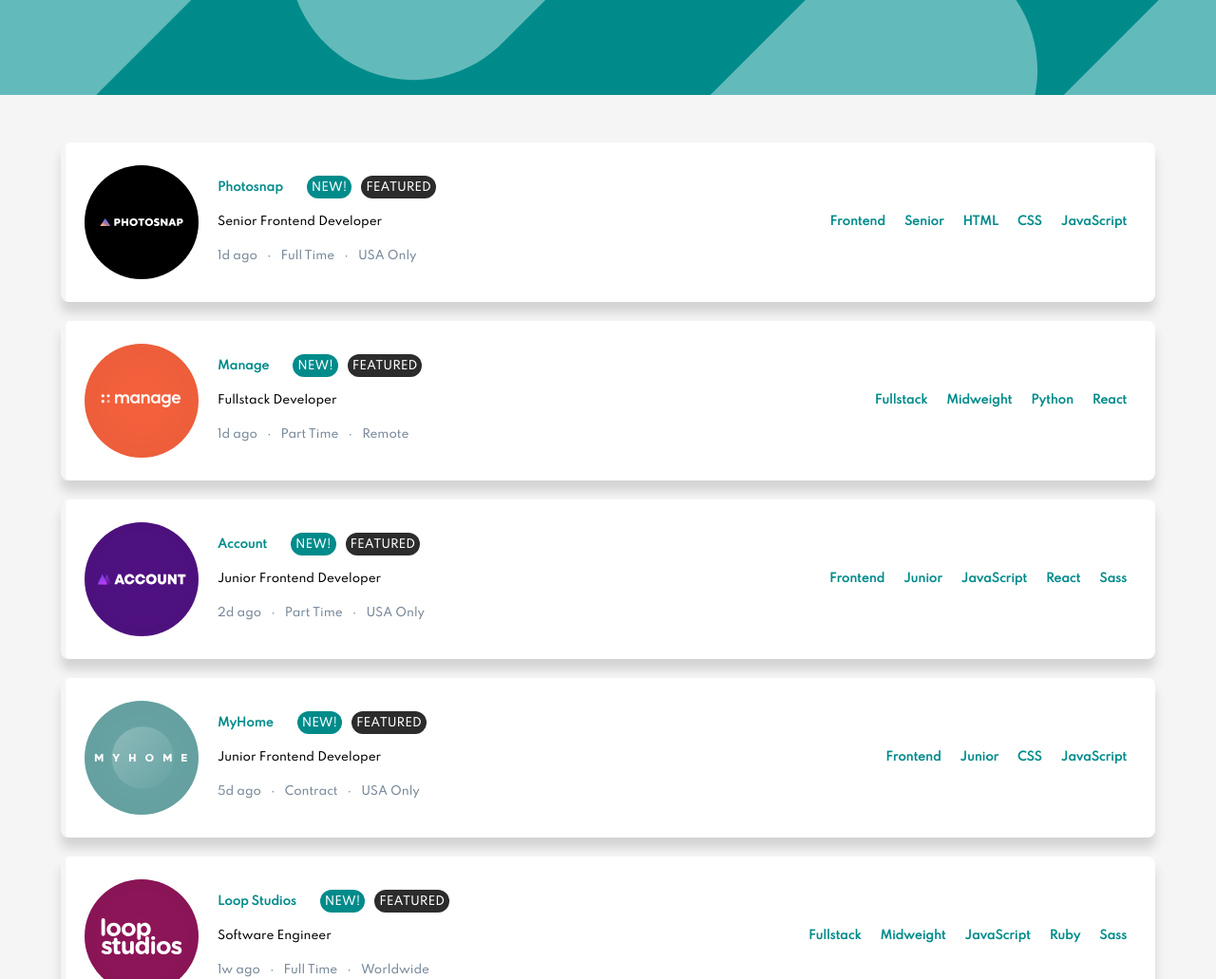
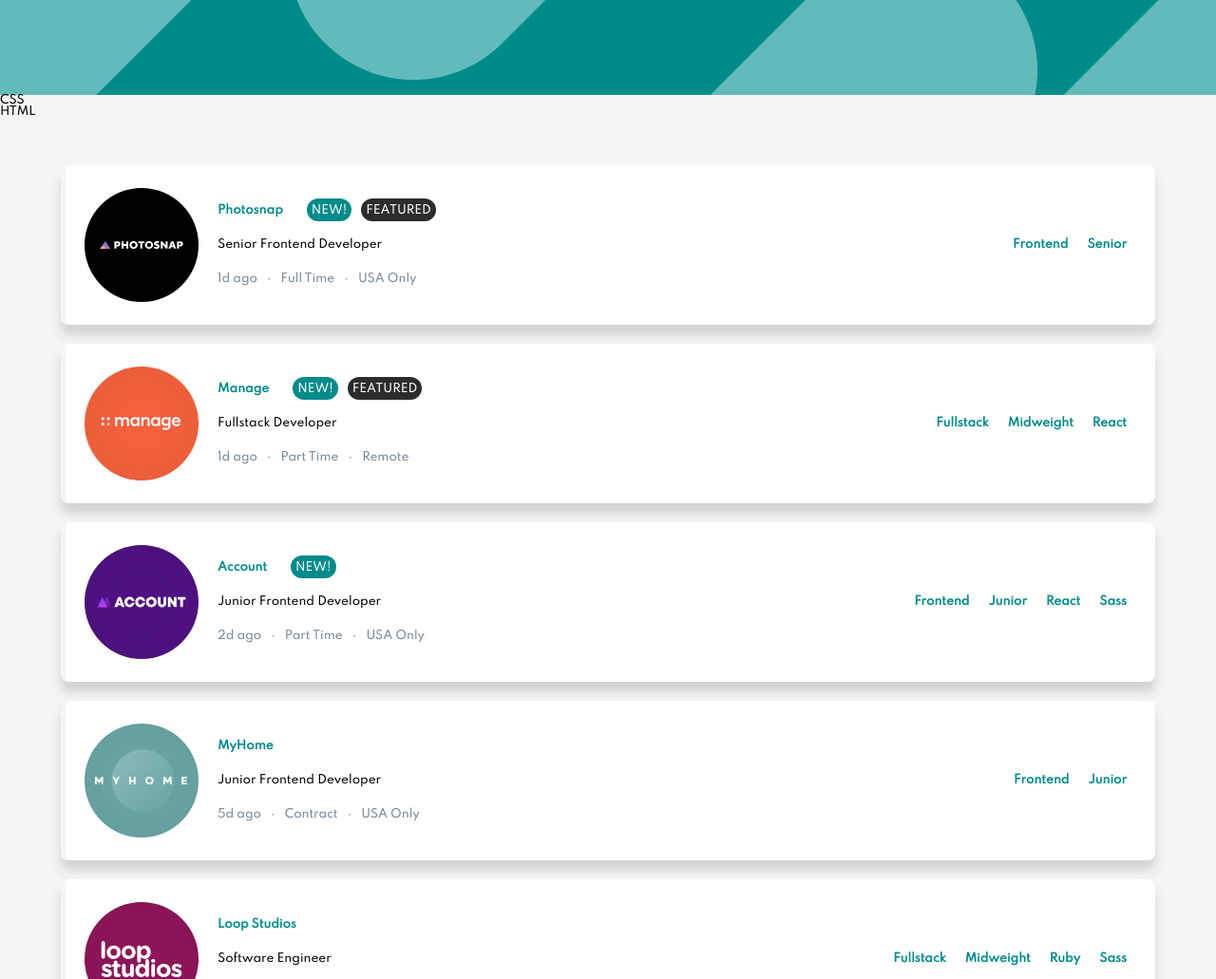
Before and after one commit to fgil90/jobListFilter-fgil90, a website: page index.html in a window 1280 px wide. Shown: the top 1031 px of the page at 95% size. Drawn offline with Linux system fonts and the light colour scheme.

Commit message:
sintaxe + functions added

```diff
--- a/css/styles.css
+++ b/css/styles.css
@@ -115,7 +115,7 @@
 }
 
 .hidden{
-    display: none;
+    display: none !important;
 }
 
 .attribution {
--- a/index.html
+++ b/index.html
@@ -23,7 +23,15 @@
   <header>
 
   </header>
+  <div class="filter">
+    <input type="hidden" value="CSS">
+    <p class="language">CSS</p>
+    <input type="hidden" value="HTML">
+    <p class="language">HTML</p>
+  </div>
   <main>
+
+
 
     <!-- MAIN COMPONENT -->
 
@@ -60,7 +68,7 @@
     Coded by <a href="#">Your Name Here</a>.
   </div>
 
-  <script type="text/javascript" src="./js/data.json"></script>
+  <script type="text/javascript" src="./js/data.js"></script>
   <script type="text/JavaScript" src="./js/scripts.js"></script>
 
 </body>
--- a/js/scripts.js
+++ b/js/scripts.js
@@ -1,5 +1,3 @@
-
-
 function findElement(id) {
     return document.querySelector(id);
 }
@@ -18,7 +16,62 @@
 
 let main = findElement("main");
 
+
+function renderList(filter) {
+    findElement("main").innerHTML = '';
+
     data.forEach(element => {
+        console.log(element.languages[filter], element.tools[filter]);
+        // const check = filter === "" || element.languages[filter] || element.tools[filter];
+        /** mas eu tive uma ideia melhor
+         * pq olha so
+         * ta vendo que ele aparece ali em cima? isso aqui precisa so ir nessa div, ver se tem algo la com os ID
+         * e dai ela filtra aqui. nao precisa nem passar param
+         *
+         *
+         * se liga
+        */
+        const check = true;
+        console.log(check);
+
+
+        if(check) {
+
+            let langs = "";
+            element.languages.forEach(lang =>{
+                langs += `<button class="language" onclick=filterList()>${lang}</button>`
+
+                // l = addElement('p', "language", infoRight);
+                // l.textContent = lang;
+            })
+            console.log(langs);
+
+            const div = `<div class="component">
+            <div class="logo-container">
+              <img class="logo" src="${element.logo}"">
+            </div>
+            <section class="info-left">
+              <em class="company">${element.company}</em>
+              ${!element.new ? '' : "<h2 class='new'>NEW!</h2>"}
+              <h2 class="featured">featured</h2>
+
+              <h1 class="position">Senior Frontend Developer</h1>
+              <ul>
+                <li class="postedAt">1d ago</li>
+                <li class="contract">Full Time</li>
+                <li class="location">USA only</li>
+              </ul>
+
+            </section>
+            <section class="info-right">
+              <p class="role">Frontend</p>
+              <p class="level">Senior</p>
+              ${langs}
+              <p class="tools"></p>
+            </section>
+          </div>`
+          console.log(div);
+
             let component = addElement('div', "component", main);
             let logoContainer = addElement('div', "logo-container", component);
             let logo = addElement('img', "logo", logoContainer);
@@ -35,14 +88,13 @@
             let role = addElement('p', "role", infoRight);
             let level = addElement('p', "section", infoRight);
 
-    let langArray = element.languages;
             let toolsArray = element.tools;
 
             logo.src = element.logo;
             company.textContent = element.company;
             _new.textContent = "NEW!"
             featured.textContent = "FEATURED"
-
+            console.log(!element.new)
             if (!element.new){
                 _new.classList.add("hidden");
             }
@@ -57,17 +109,22 @@
             role.textContent = element.role;
             level.textContent = element.level;
 
-    langArray.forEach(lang =>{
-        l = addElement('p', "language", infoRight);
-        l.textContent = lang;
-    })
+
 
             toolsArray.forEach(tool =>{
                 t = addElement('p', "tool", infoRight);
                 t.textContent = tool;
             })
+        }
 
     });
+}
+
+renderList("css");
+
+function filterList() {
+    console.log("adicionar os inputs + <p> no filtro");
+}
 
 
 function searchInData(data, property, query) {
```
Also changed, not shown: js/data.js (renamed from js/data.json). Lines whose indentation alone changed are shown as unchanged.
